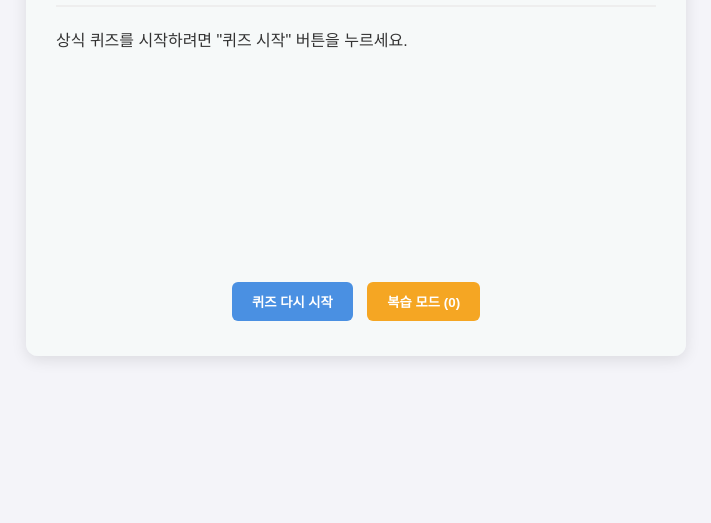
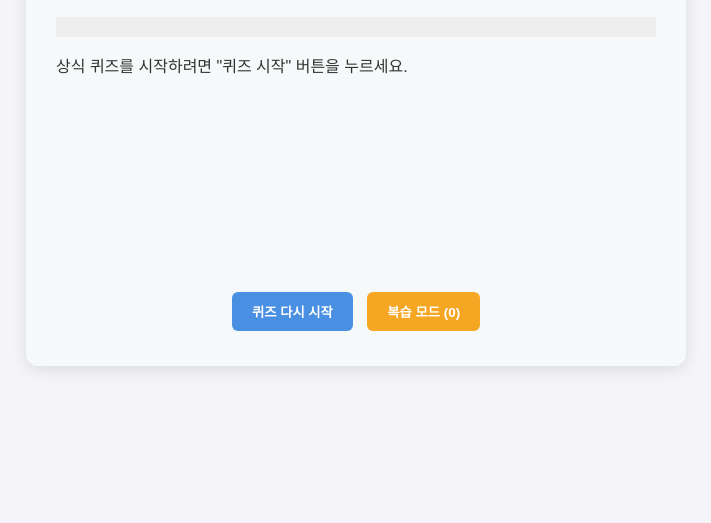
Before and after one commit to happyboy1327-sketch/daily-quiz-server, a website: page index.html in a window 1280 px wide. Shown: the part 277-800 px from the top of the page, without its empty margins (284-995 px from the left). Drawn offline with Linux system fonts and the light colour scheme.

Commit message:
Adjust styles for quiz container in index.html

```diff
--- a/index.html
+++ b/index.html
@@ -32,8 +32,8 @@
             font-size: 1.8em;
         }
         #quiz-container {
-           //border-top: 2px solid #eee;//
-            padding-top: 0;
+            border-top: 20px solid #eee;
+            padding-top: 2;
             min-height: 250px;
             text-align: left;
         }
```
